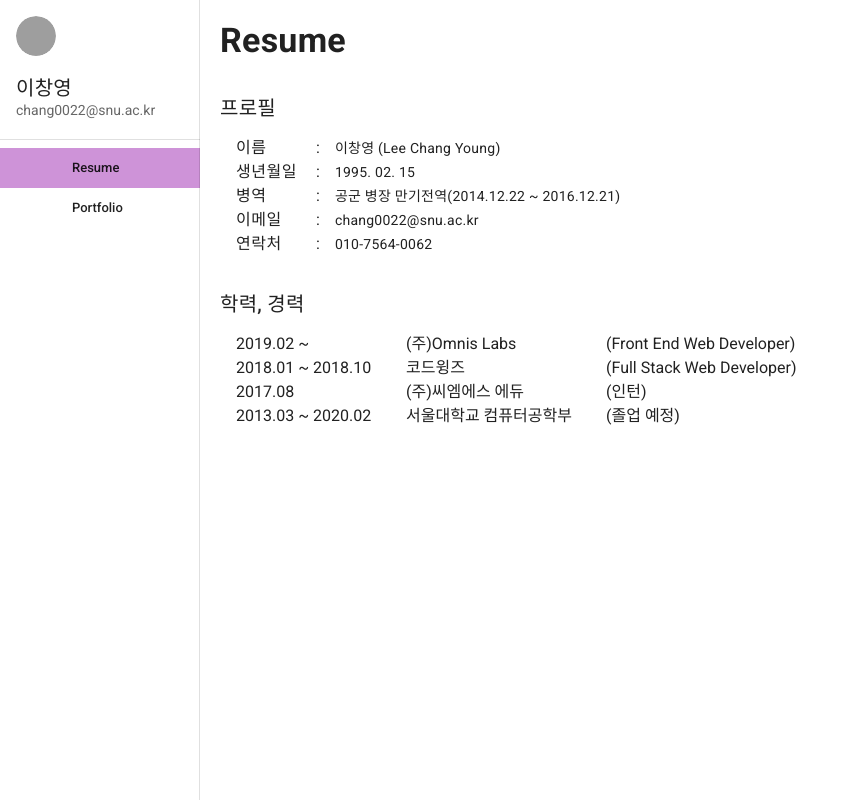
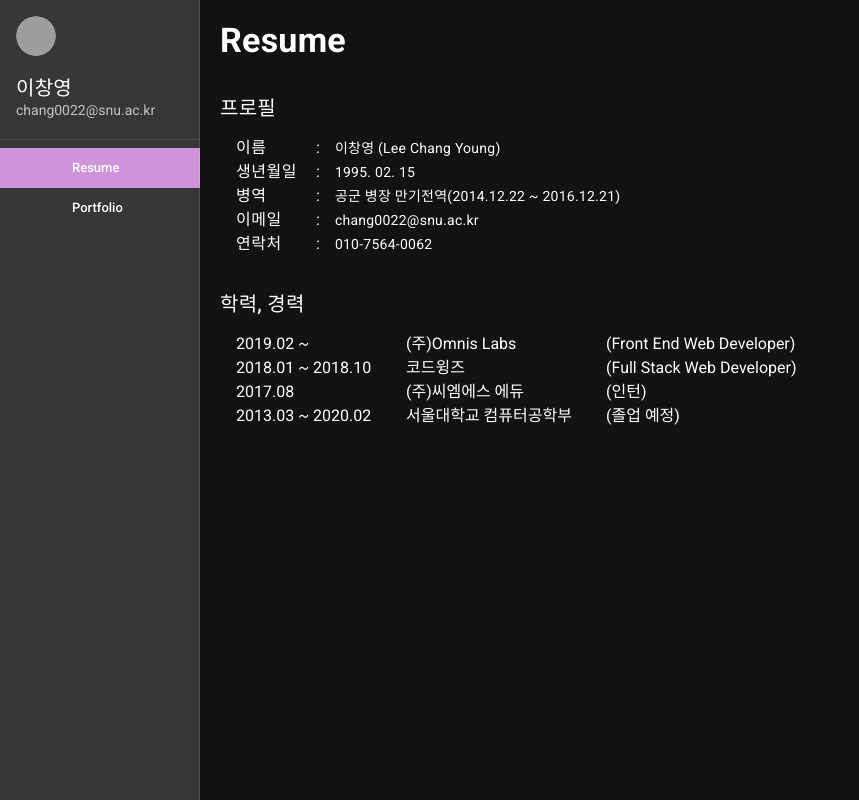
Before and after one commit to chang02/blog, a Vue app: page / in a window 1280 px wide. Shown: the whole page, without its empty margins (0-859 px from the left). Built offline with nearby package versions, Linux system fonts and the light colour scheme; grey boxes are pictures that could not be loaded.

Commit message:
dark theme

```diff
--- a/src/App.vue
+++ b/src/App.vue
@@ -1,5 +1,5 @@
 <template>
-  <v-app id="app">
+  <v-app id="app" dark>
     <v-navigation-drawer
       app width="200" permanent
       :expand-on-hover="$vuetify.breakpoint.smAndDown"
@@ -57,5 +57,8 @@ import Portfolio from '@/views/Portfolio.vue';
 })
 export default class App extends Vue {
   private viewMode: string = 'resume';
+  public created() {
+    this.$vuetify.theme.dark = true;
+  }
 }
 </script>
```
